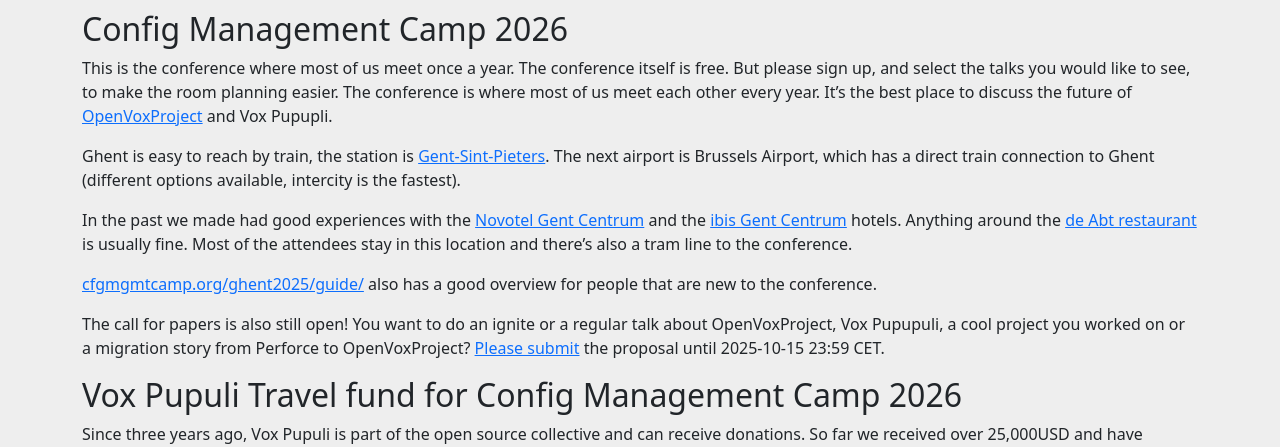
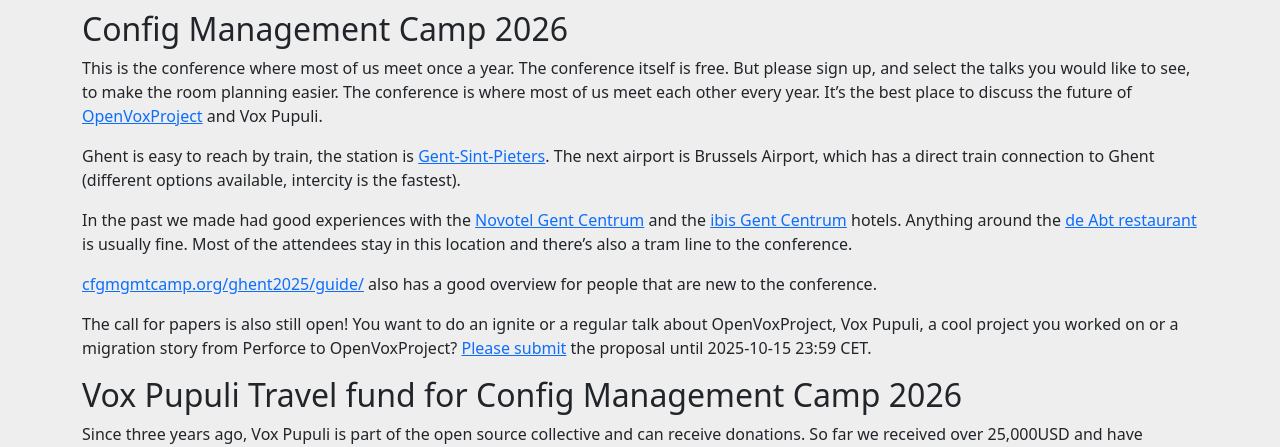
Before and after one commit to voxpupuli/voxpupuli.github.io, a Jekyll site: the page built from _posts/2025-09-19-conference-funding.md, in a window 1280 px wide. Shown: the part 217-664 px from the top of the page. Built offline with Jekyll 4.4.1, drawn with Linux system fonts in a browser that asks for light colours; nearby versions of some CDN libraries.

Commit message:
blog posts: fix typos of Pupuli

```diff
--- a/_posts/2025-09-19-conference-funding.md
+++ b/_posts/2025-09-19-conference-funding.md
@@ -11,7 +11,7 @@
 The conference itself is free.
 But please sign up, and select the talks you would like to see, to make the room planning easier.
 The conference is where most of us meet each other every year.
-It's the best place to discuss the future of [OpenVoxProject](https://voxpupuli.org/blog/2025/06/14/an-unsupportable-path/) and Vox Pupupli.
+It's the best place to discuss the future of [OpenVoxProject](https://voxpupuli.org/blog/2025/06/14/an-unsupportable-path/) and Vox Pupuli.
 
 Ghent is easy to reach by train, the station is [Gent-Sint-Pieters](https://maps.app.goo.gl/rsatG69CJ5Sy6Lyp7).
 The next airport is Brussels Airport, which has a direct train connection to Ghent (different options available, intercity is the fastest).
@@ -23,7 +23,7 @@
 [cfgmgmtcamp.org/ghent2025/guide/](https://cfgmgmtcamp.org/ghent2025/guide/) also has a good overview for people that are new to the conference.
 
 The call for papers is also still open!
-You want to do an ignite or a regular talk about OpenVoxProject, Vox Pupupuli, a cool project you worked on or a migration story from Perforce to OpenVoxProject?
+You want to do an ignite or a regular talk about OpenVoxProject, Vox Pupuli, a cool project you worked on or a migration story from Perforce to OpenVoxProject?
 [Please submit](https://cfp.cfgmgmtcamp.org/ghent2026/cfp) the proposal until 2025-10-15 23:59 CET.
 
 ## Vox Pupuli Travel fund for Config Management Camp 2026
```
Also changed, not shown: _posts/2018-05-31-voxpupuli-privacy-policy.md (+1 -1 lines), _posts/2025-01-05-conference-funding.md (+1 -1 lines).
